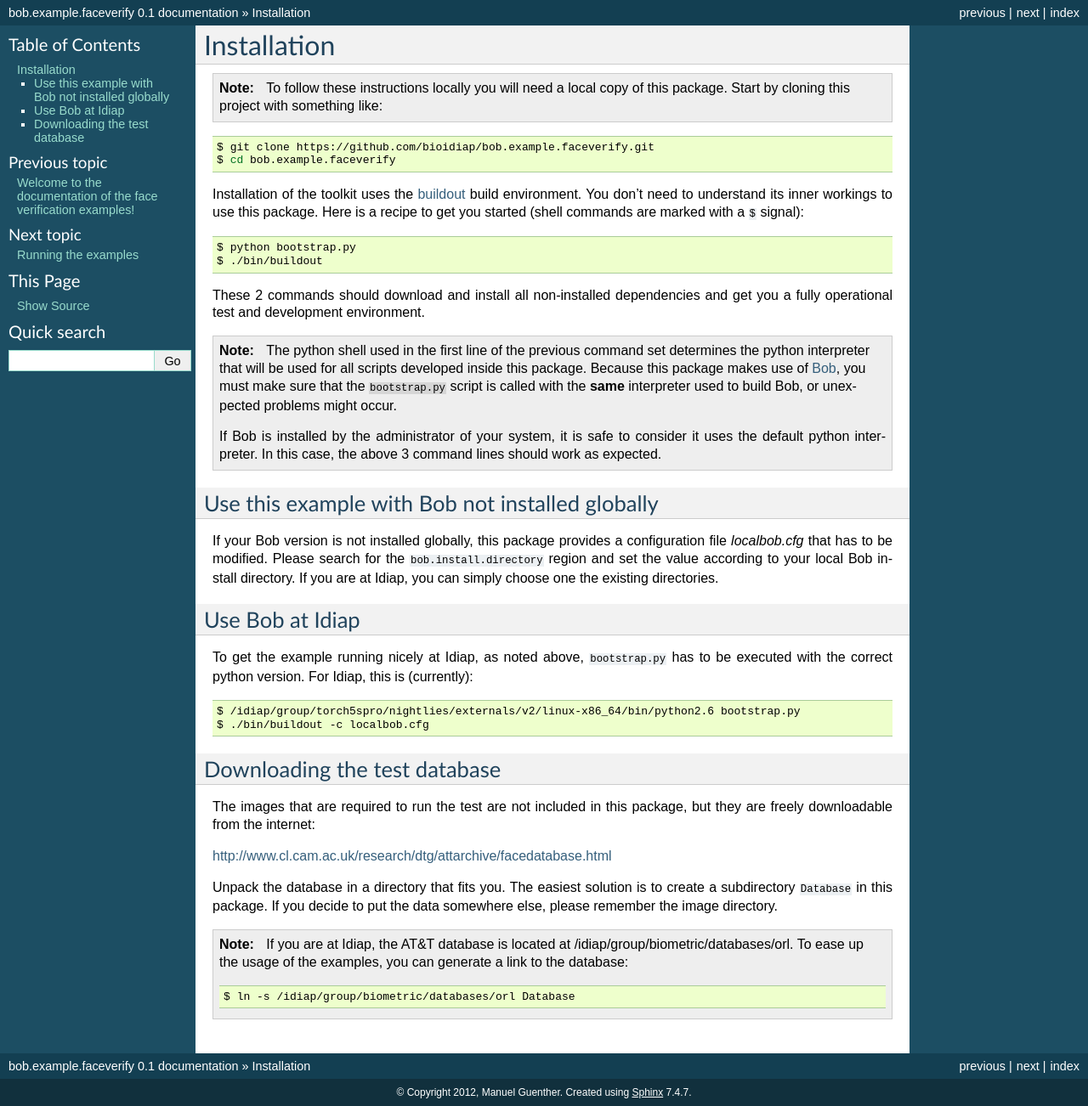
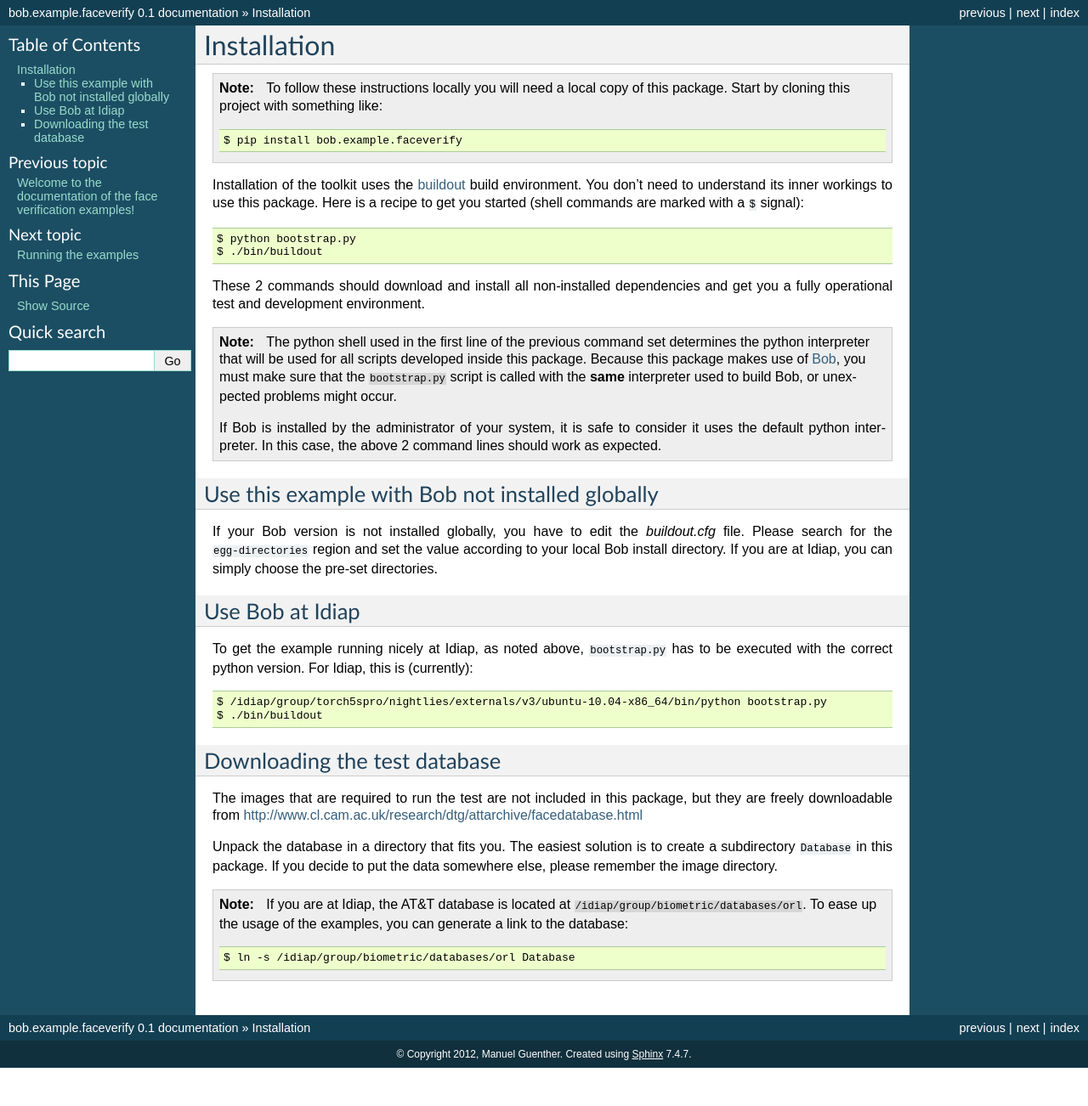
Before and after one commit to tiagofrepereira2012/bob.prepare_eyes_annotations, a Sphinx documentation site: the page built from doc/installation.rst, in a window 1280 px wide. Shown: the whole page at 85% size. Built offline with Sphinx 7.4.7, drawn with Linux system fonts in a browser that asks for light colours; after the commit the page ends 1257 px from its top, so only the background shows below that.

```diff
--- a/doc/installation.rst
+++ b/doc/installation.rst
@@ -4,78 +4,63 @@
 
 .. note::
 
-  To follow these instructions locally you will need a local copy of this
-  package. Start by cloning this project with something like::
+  To follow these instructions locally you will need a local copy of this package.
+  Start by cloning this project with something like:
 
-.. code-block:: sh
+  .. code-block:: sh
 
-  $ git clone https://github.com/bioidiap/bob.example.faceverify.git
-  $ cd bob.example.faceverify
+    $ pip install bob.example.faceverify
 
-
-Installation of the toolkit uses the `buildout <http://www.buildout.org/>`_
-build environment. You don't need to understand its inner workings to use this
-package. Here is a recipe to get you started (shell commands are marked with a
-``$`` signal):
+Installation of the toolkit uses the `buildout <http://www.buildout.org/>`_ build environment.
+You don't need to understand its inner workings to use this package.
+Here is a recipe to get you started (shell commands are marked with a ``$`` signal):
 
 .. code-block:: sh
 
   $ python bootstrap.py
   $ ./bin/buildout
 
-These 2 commands should download and install all non-installed dependencies and
-get you a fully operational test and development environment.
+These 2 commands should download and install all non-installed dependencies and get you a fully operational test and development environment.
 
 .. note::
 
-  The python shell used in the first line of the previous command set
-  determines the python interpreter that will be used for all scripts developed
-  inside this package. Because this package makes use of `Bob
-  <http://idiap.github.com/bob>`_, you must make sure that the ``bootstrap.py``
-  script is called with the **same** interpreter used to build Bob, or
-  unexpected problems might occur.
+  The python shell used in the first line of the previous command set determines the python interpreter that will be used for all scripts developed inside this package.
+  Because this package makes use of `Bob <http://www.idiap.ch/software/bob>`_, you must make sure that the ``bootstrap.py`` script is called with the **same** interpreter used to build Bob, or unexpected problems might occur.
 
-  If Bob is installed by the administrator of your system, it is safe to
-  consider it uses the default python interpreter. In this case, the above 3
-  command lines should work as expected.
+  If Bob is installed by the administrator of your system, it is safe to consider it uses the default python interpreter.
+  In this case, the above 2 command lines should work as expected.
 
 
 Use this example with Bob not installed globally
 ~~~~~~~~~~~~~~~~~~~~~~~~~~~~~~~~~~~~~~~~~~~~~~~~
-If your Bob version is not installed globally, this package provides a
-configuration file *localbob.cfg* that has to be modified. Please search for the
-``bob.install.directory`` region and set the value according to your local Bob
-install directory. If you are at Idiap, you can simply choose one the existing
-directories.
+If your Bob version is not installed globally, you have to edit the *buildout.cfg* file.
+Please search for the ``egg-directories`` region and set the value according to your local Bob install directory.
+If you are at Idiap, you can simply choose the pre-set directories.
 
 
 Use Bob at Idiap
 ~~~~~~~~~~~~~~~~
-To get the example running nicely at Idiap, as noted above, ``bootstrap.py`` has
-to be executed with the correct python version. For Idiap, this is (currently):
+To get the example running nicely at Idiap, as noted above, ``bootstrap.py`` has to be executed with the correct python version.
+For Idiap, this is (currently):
 
 .. code-block:: sh
 
-  $ /idiap/group/torch5spro/nightlies/externals/v2/linux-x86_64/bin/python2.6 bootstrap.py
-  $ ./bin/buildout -c localbob.cfg
+  $ /idiap/group/torch5spro/nightlies/externals/v3/ubuntu-10.04-x86_64/bin/python bootstrap.py
+  $ ./bin/buildout
 
 
 Downloading the test database
 ~~~~~~~~~~~~~~~~~~~~~~~~~~~~~
-The images that are required to run the test are not included in this package,
-but they are freely downloadable from the internet:
+The images that are required to run the test are not included in this package, but they are freely downloadable from http://www.cl.cam.ac.uk/research/dtg/attarchive/facedatabase.html
 
-http://www.cl.cam.ac.uk/research/dtg/attarchive/facedatabase.html
-
-Unpack the database in a directory that fits you. The easiest solution is to
-create a subdirectory ``Database`` in this package. If you decide to put the
-data somewhere else, please remember the image directory.
+Unpack the database in a directory that fits you.
+The easiest solution is to create a subdirectory ``Database`` in this package.
+If you decide to put the data somewhere else, please remember the image directory.
 
 .. note ::
 
-  If you are at Idiap, the AT&T database is located at
-  /idiap/group/biometric/databases/orl. To ease up the usage of the examples,
-  you can generate a link to the database:
+  If you are at Idiap, the AT&T database is located at ``/idiap/group/biometric/databases/orl``.
+  To ease up the usage of the examples, you can generate a link to the database:
 
   .. code-block:: sh
 
```
Also changed, not shown: README.rst (+18 -16 lines), buildout.cfg (+11 -10 lines), doc/examples.rst (+54 -79 lines), setup.py (+3 -14 lines), 2 other files.
